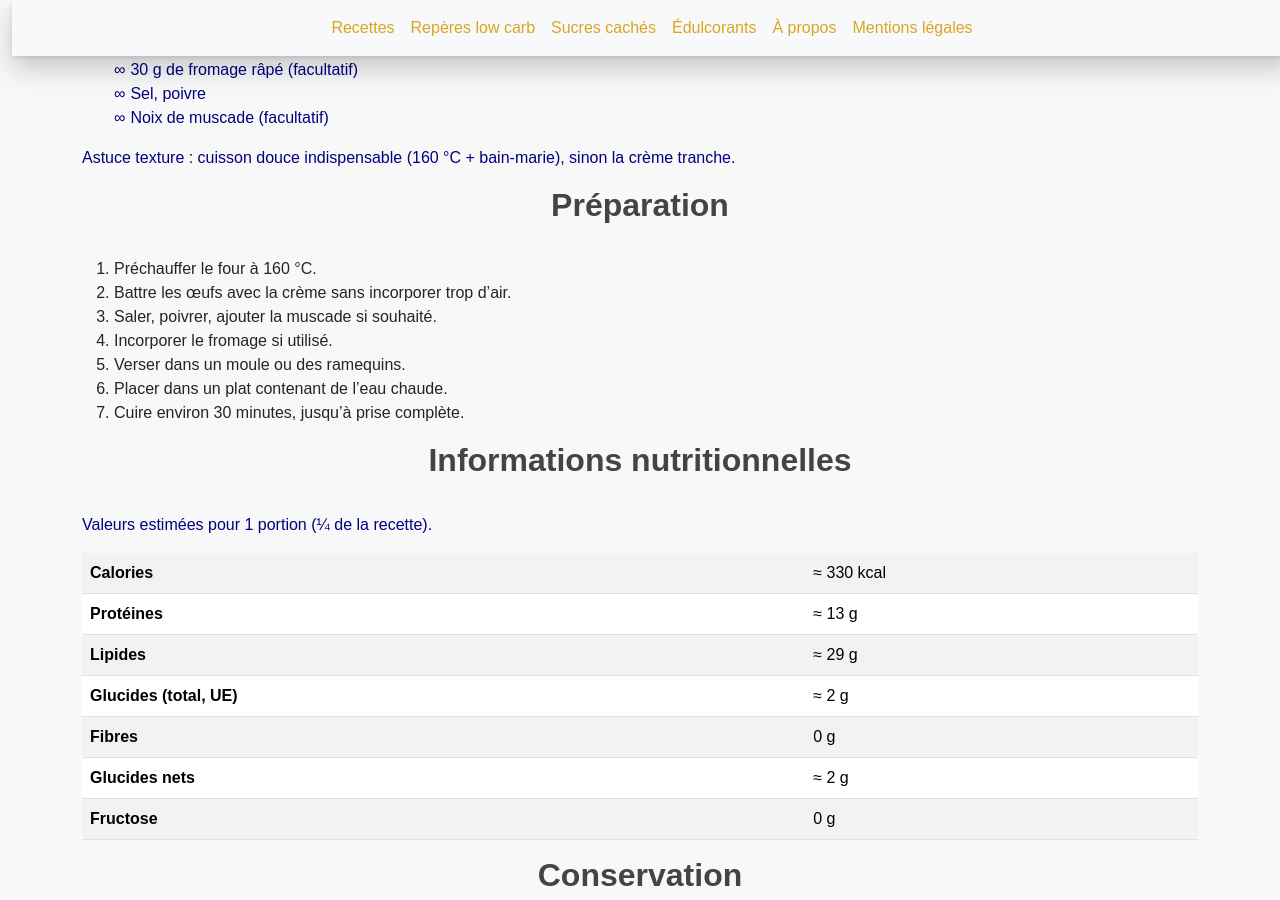
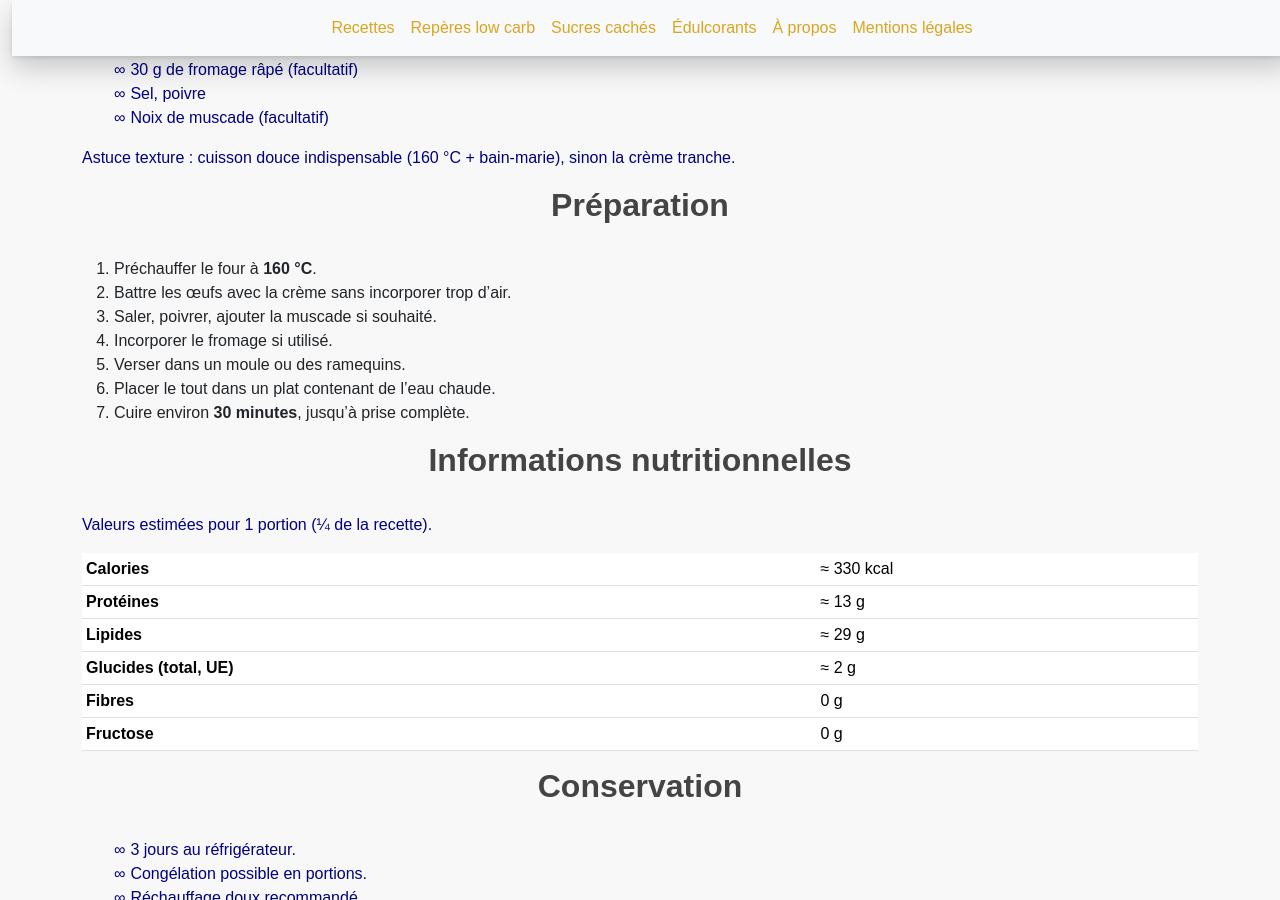
Before and after one commit to laurie-boissay/laurie-boissay.github.io, a Jekyll site: the page built from recettes/creme-aux-oeufs-salee.html, in a window 1280 px wide and 900 px high, scrolled down 559 px. Built offline with Jekyll 4.4.1, drawn with Linux system fonts in a browser that asks for light colours.

Commit message:
Refine recipe preparation and nutrition table
Updated recipe preparation steps and nutrition table format.

```diff
--- a/recettes/creme-aux-oeufs-salee.html
+++ b/recettes/creme-aux-oeufs-salee.html
@@ -43,7 +43,6 @@ extra_head: |
   }
   </script>
 ---
-
 <section class="recipe-lead">
   <div class="lead-infos">
     <ul>
@@ -83,13 +82,13 @@ extra_head: |
 <section class="recipe-preparation">
   <h2>Préparation</h2>
   <ol>
-    <li>Préchauffer le four à 160&nbsp;°C.</li>
+    <li>Préchauffer le four à <strong>160&nbsp;°C</strong>.</li>
     <li>Battre les œufs avec la crème sans incorporer trop d’air.</li>
     <li>Saler, poivrer, ajouter la muscade si souhaité.</li>
     <li>Incorporer le fromage si utilisé.</li>
     <li>Verser dans un moule ou des ramequins.</li>
-    <li>Placer dans un plat contenant de l’eau chaude.</li>
-    <li>Cuire environ 30 minutes, jusqu’à prise complète.</li>
+    <li>Placer le tout dans un plat contenant de l’eau chaude.</li>
+    <li>Cuire environ <strong>30 minutes</strong>, jusqu’à prise complète.</li>
   </ol>
 </section>
 
@@ -98,14 +97,13 @@ extra_head: |
   <p>Valeurs <strong>estimées</strong> pour 1 portion (¼ de la recette).</p>
 
   <div class="table-responsive">
-    <table class="table table-striped">
+    <table class="table table-sm">
       <tbody>
         <tr><th>Calories</th><td>≈ 330 kcal</td></tr>
         <tr><th>Protéines</th><td>≈ 13 g</td></tr>
         <tr><th>Lipides</th><td>≈ 29 g</td></tr>
         <tr><th>Glucides (total, UE)</th><td>≈ 2 g</td></tr>
         <tr><th>Fibres</th><td>0 g</td></tr>
-        <tr><th>Glucides nets</th><td>≈ 2 g</td></tr>
         <tr><th>Fructose</th><td>0 g</td></tr>
       </tbody>
     </table>
```
